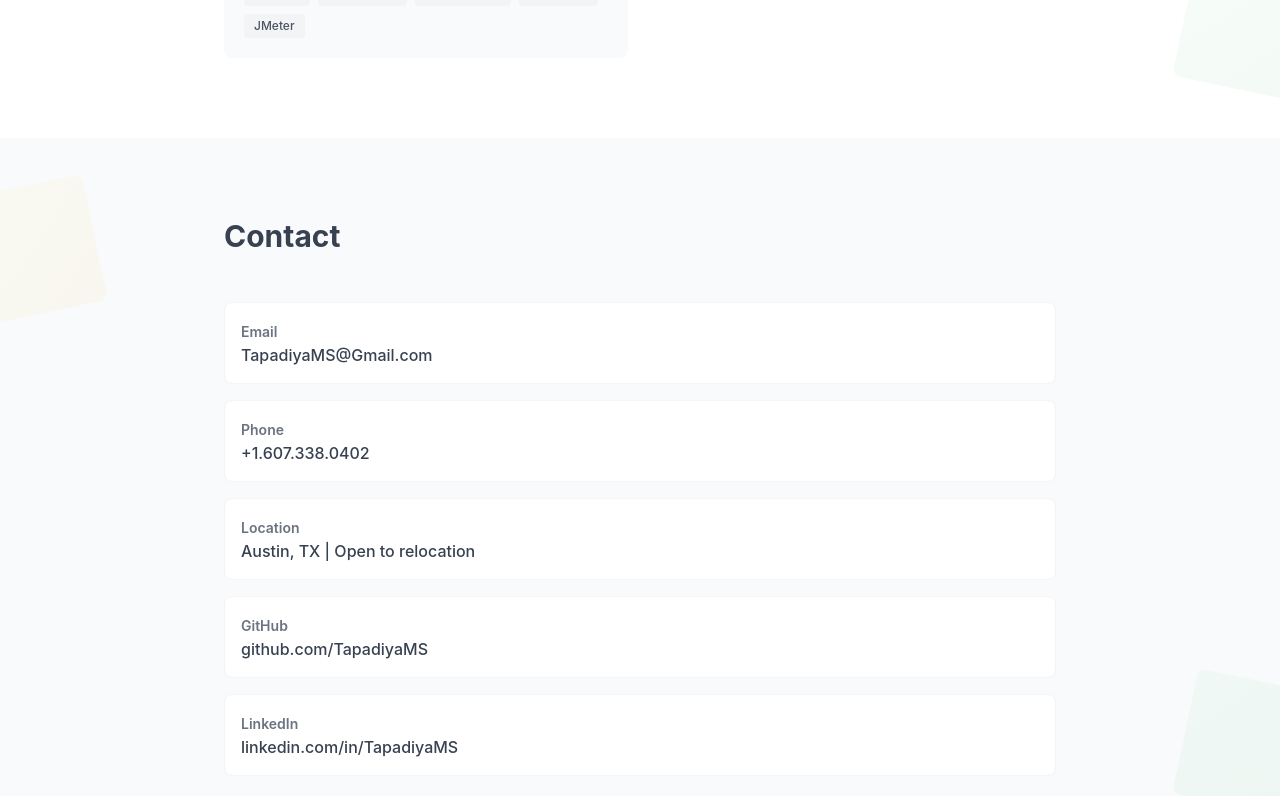
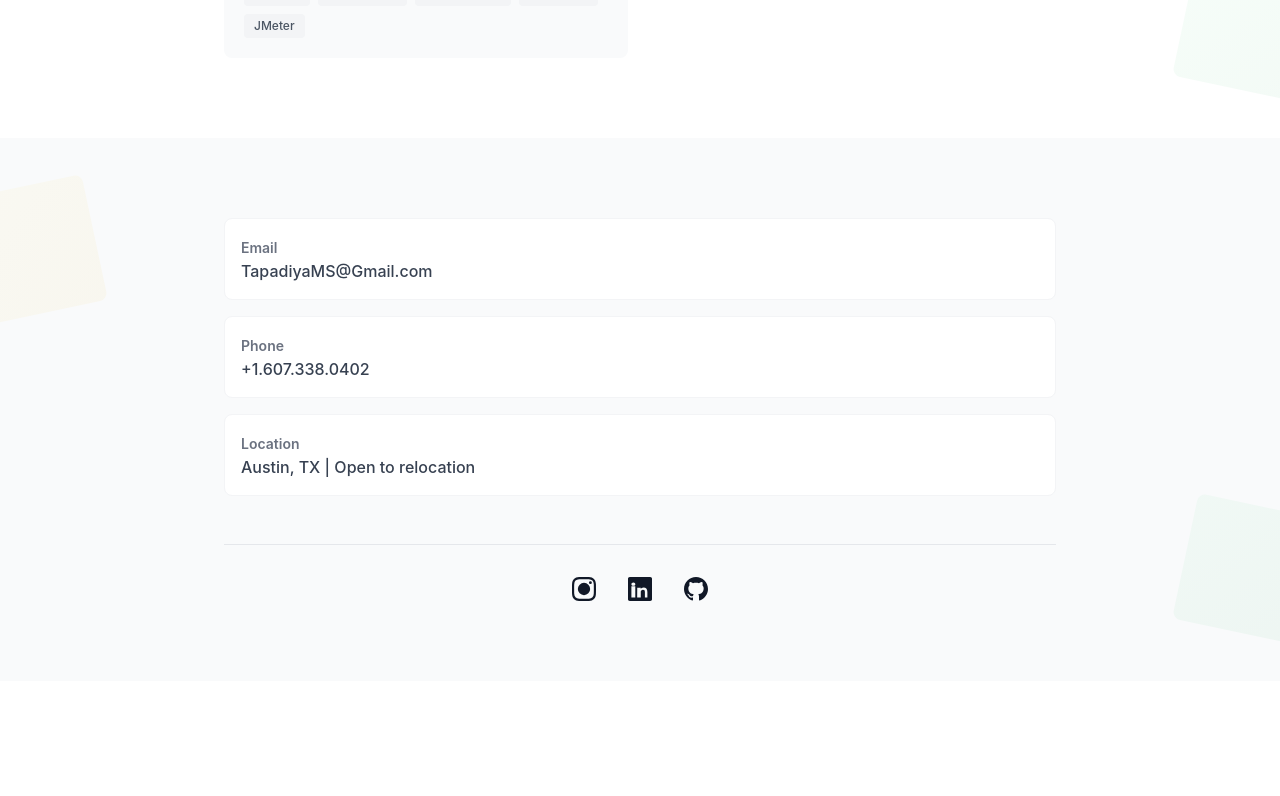
Before and after one commit to tapadiyams/portfolio, a React (Create React App) app: page / in a window 1280 px wide. Shown: the part 2509-3305 px from the top of the page. After the commit the page ends 3190 px from the top, so only its background shows below. Built offline with nearby package versions, Linux system fonts and the light colour scheme.

Commit message:
Portfolio Transform

```diff
--- a/src/components/Contact.js
+++ b/src/components/Contact.js
@@ -18,16 +18,36 @@ export default function Contact() {
       label: 'Location',
       value: 'Austin, TX | Open to relocation',
       link: null
+    }
+  ];
+
+  const socialLinks = [
+    {
+      name: 'Instagram',
+      url: 'https://instagram.com/TapadiyaMS',
+      icon: (
+        <svg className="w-6 h-6" fill="currentColor" viewBox="0 0 24 24">
+          <path d="M12 2.163c3.204 0 3.584.012 4.85.07 3.252.148 4.771 1.691 4.919 4.919.058 1.265.069 1.645.069 4.849 0 3.205-.012 3.584-.069 4.849-.149 3.225-1.664 4.771-4.919 4.919-1.266.058-1.644.07-4.85.07-3.204 0-3.584-.012-4.849-.07-3.26-.149-4.771-1.699-4.919-4.92-.058-1.265-.07-1.644-.07-4.849 0-3.204.013-3.583.07-4.849.149-3.227 1.664-4.771 4.919-4.919 1.266-.057 1.645-.069 4.849-.069zm0-2.163c-3.259 0-3.667.014-4.947.072-4.358.2-6.78 2.618-6.98 6.98-.059 1.281-.073 1.689-.073 4.948 0 3.259.014 3.668.072 4.948.2 4.358 2.618 6.78 6.98 6.98 1.281.058 1.689.072 4.948.072 3.259 0 3.668-.014 4.948-.072 4.354-.2 6.782-2.618 6.979-6.98.059-1.28.073-1.689.073-4.948 0-3.259-.014-3.667-.072-4.947-.196-4.354-2.617-6.78-6.979-6.98-1.281-.059-1.69-.073-4.949-.073zM5.838 12a6.162 6.162 0 1 1 12.324 0 6.162 6.162 0 0 1-12.324 0zM12 16a4 4 0 1 1 0-8 4 4 0 0 1 0 8zm4.965-10.322a1.44 1.44 0 1 1 2.881.001 1.44 1.44 0 0 1-2.881-.001z" />
+        </svg>
+      )
     },
     {
-      label: 'GitHub',
-      value: 'github.com/TapadiyaMS',
-      link: 'https://github.com/TapadiyaMS'
+      name: 'LinkedIn',
+      url: 'https://linkedin.com/in/TapadiyaMS',
+      icon: (
+        <svg className="w-6 h-6" fill="currentColor" viewBox="0 0 24 24">
+          <path d="M20.447 20.452h-3.554v-5.569c0-1.328-.475-2.236-1.986-2.236-1.081 0-1.722.731-2.004 1.438-.103.249-.129.597-.129.946v5.421h-3.554s.05-8.794 0-9.708h3.554v1.375c.429-.663 1.196-1.608 2.905-1.608 2.121 0 3.71 1.386 3.71 4.365v5.576zM5.337 8.855c-1.144 0-1.915-.761-1.915-1.71 0-.955.771-1.71 1.957-1.71 1.185 0 1.914.755 1.938 1.71 0 .949-.753 1.71-1.98 1.71zm1.946 11.597H3.392V9.16h3.891v11.292zM22.225 0H1.771C.792 0 0 .774 0 1.729v20.542C0 23.227.792 24 1.771 24h20.451C23.2 24 24 23.227 24 22.271V1.729C24 .774 23.2 0 22.225 0z" />
+        </svg>
+      )
     },
     {
-      label: 'LinkedIn',
-      value: 'linkedin.com/in/TapadiyaMS',
-      link: 'https://linkedin.com/in/TapadiyaMS/'
+      name: 'GitHub',
+      url: 'https://github.com/TapadiyaMS',
+      icon: (
+        <svg className="w-6 h-6" fill="currentColor" viewBox="0 0 24 24">
+          <path d="M12 0c-6.626 0-12 5.373-12 12 0 5.302 3.438 9.8 8.207 11.387.599.111.793-.261.793-.577v-2.234c-3.338.726-4.033-1.416-4.033-1.416-.546-1.387-1.333-1.756-1.333-1.756-1.089-.745.083-.729.083-.729 1.205.084 1.839 1.237 1.839 1.237 1.07 1.834 2.807 1.304 3.492.997.107-.775.418-1.305.762-1.604-2.665-.305-5.467-1.334-5.467-5.931 0-1.311.469-2.381 1.236-3.221-.124-.303-.535-1.524.117-3.176 0 0 1.008-.322 3.301 1.23.957-.266 1.983-.399 3.003-.404 1.02.005 2.047.138 3.006.404 2.291-1.552 3.297-1.23 3.297-1.23.653 1.653.242 2.874.118 3.176.77.84 1.235 1.911 1.235 3.221 0 4.609-2.807 5.624-5.479 5.921.43.372.823 1.102.823 2.222v3.293c0 .319.192.694.801.576 4.765-1.589 8.199-6.086 8.199-11.386 0-6.627-5.373-12-12-12z" />
+        </svg>
+      )
     }
   ];
 
@@ -35,9 +55,8 @@ export default function Contact() {
     <section id="contact" className="py-16 md:py-20 bg-gray-50">
       <AnimatedSection>
         <div className="max-w-4xl mx-auto px-4 sm:px-6 lg:px-8">
-          <h2 className="text-3xl font-bold text-gray-700 mb-12">Contact</h2>
 
-          <div className="space-y-4">
+          <div className="space-y-4 mb-12">
             {contacts.map((contact, index) => (
               <motion.div
                 key={index}
@@ -73,6 +92,35 @@ export default function Contact() {
               </motion.div>
             ))}
           </div>
+
+          {/* Social Links Section with Border Top */}
+          <motion.div
+            initial={{ opacity: 0, y: 20 }}
+            whileInView={{ opacity: 1, y: 0 }}
+            transition={{ duration: 0.6 }}
+            viewport={{ once: true }}
+            className="pt-8 border-t border-gray-200"
+          >
+            <div className="flex justify-center gap-8">
+              {socialLinks.map((social, index) => (
+                <motion.a
+                  key={index}
+                  href={social.url}
+                  target="_blank"
+                  rel="noopener noreferrer"
+                  initial={{ opacity: 0, scale: 0.8 }}
+                  whileInView={{ opacity: 1, scale: 1 }}
+                  transition={{ duration: 0.4, delay: index * 0.1 }}
+                  viewport={{ once: true }}
+                  className="text-gray-900 hover:text-gray-600 transition-colors duration-200 hover:scale-110 transform"
+                  title={social.name}
+                >
+                  {social.icon}
+                </motion.a>
+              ))}
+            </div>
+          </motion.div>
+
         </div>
       </AnimatedSection>
     </section>
```
